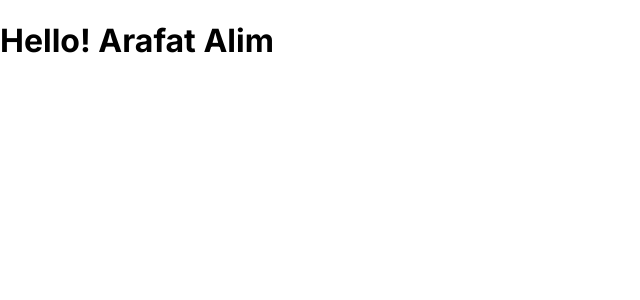
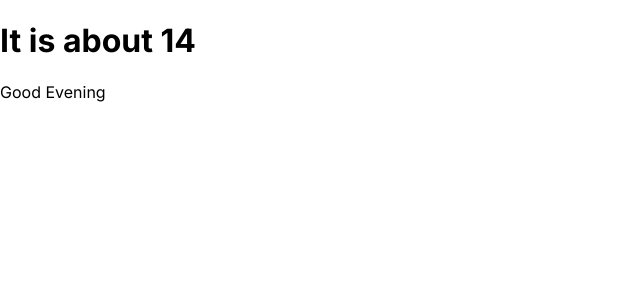
Before and after one commit to Arafat-alim/react-from-scratch, a React (Create React App) app in the folder react-official-fundamentals/: page / in a window 1280 px wide. Shown: the top 300 px of the page, without its empty margins (0-640 px from the left). Built offline with nearby package versions, Linux system fonts and the light colour scheme.

Commit message:
timeofday rendering

```diff
--- a/react-official-fundamentals/src/components/PropComponent.jsx
+++ b/react-official-fundamentals/src/components/PropComponent.jsx
@@ -2,13 +2,27 @@ import React from "react";
 
 export default function PropComponent() {
   // Dynamic Rendering
-  const firstName = "Arafat";
-  const lastName = "Alim";
+  //   const firstName = "Arafat";
+  //   const lastName = "Alim";
+
+  //! CHallenge timeOfDAY
+  let timeOfDay;
+  let message;
+  timeOfDay = new Date().getHours();
+
+  if (timeOfDay < 12) {
+    message = "Morning";
+  } else if (timeOfDay > 12 && timeOfDay <= 17) {
+    message = "Evening";
+  } else {
+    message = "Night";
+  }
+
+  let date = new Date();
   return (
     <div>
-      <h1>
-        Hello! {firstName} {lastName}
-      </h1>
+      <h1>It is about {date.getHours()}</h1>
+      <p>Good {message}</p>
     </div>
   );
 }
```
